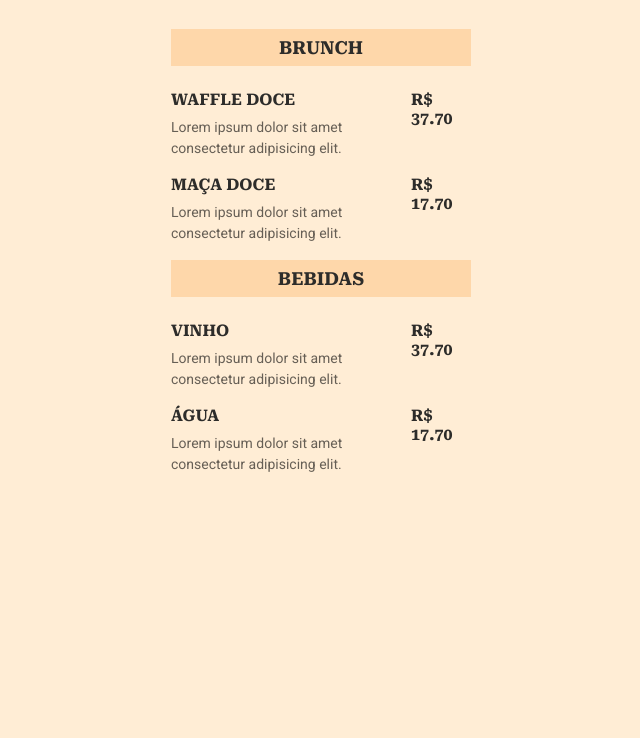
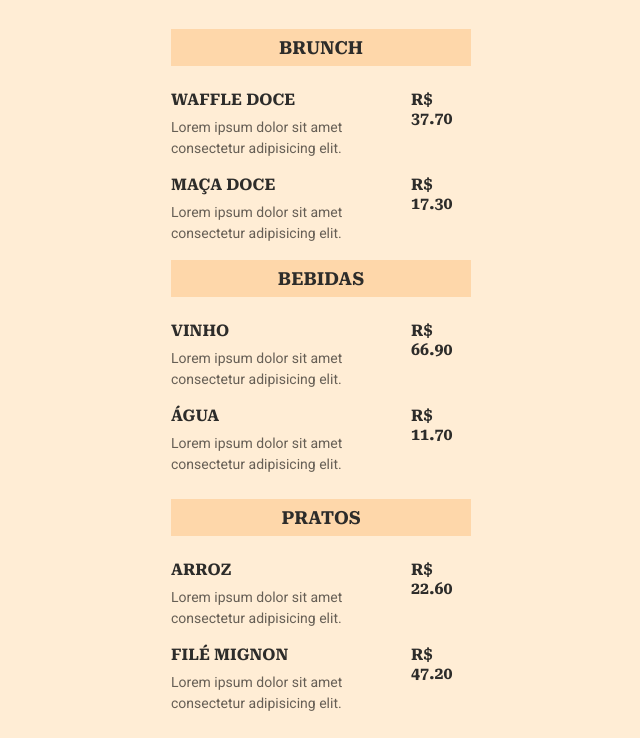
Before and after one commit to AndyCruvinel/cardapio-digital, a plain HTML site: page index.html in a window 1280 px wide. Shown: the part 88-826 px from the top of the page, without its empty margins (319-959 px from the left). Before the commit the page ends 800 px from the top, so only its background shows below. Drawn offline with Linux system fonts and the light colour scheme.

Commit message:
atualizado menu

```diff
--- a/index.html
+++ b/index.html
@@ -26,9 +26,7 @@
                 </p>
               </div>
 
-                    <strong class="price">
-                        R$ 37.70
-                    </strong>
+              <strong class="price"> R$ 37.70 </strong>
             </li>
             <li>
               <div class="details">
@@ -38,10 +36,7 @@
                 </p>
               </div>
 
-                    <strong class="price">
-                        R$ 17.70
-                    </strong>
-
+              <strong class="price"> R$ 17.30 </strong>
             </li>
           </ul>
 
@@ -55,10 +50,7 @@
                 </p>
               </div>
 
-                    <strong class="price">
-                        R$ 37.70
-                    </strong>
-
+              <strong class="price"> R$ 66.90 </strong>
             </li>
             <li>
               <div class="details">
@@ -68,14 +60,34 @@
                 </p>
               </div>
 
-                    <strong class="price">
-                        R$ 17.70
-                    </strong>
-
+              <strong class="price"> R$ 11.70 </strong>
             </li>
           </ul>
         </section>
+        <section>
+          <h2>PRATOS</h2>
+          <ul>
+            <li>
+              <div class="details">
+                <h3>Arroz</h3>
+                <p class="description">
+                  Lorem ipsum dolor sit amet consectetur adipisicing elit.
+                </p>
+              </div>
 
+              <strong class="price"> R$ 22.60 </strong>
+            </li>
+            <li>
+              <div class="details">
+                <h3>Filé Mignon</h3>
+                <p class="description">
+                  Lorem ipsum dolor sit amet consectetur adipisicing elit.
+                </p>
+              </div>
 
+              <strong class="price"> R$ 47.20 </strong>
+            </li>
+          </ul>
+        </section>
       </body>
 </html>
```
Lines whose indentation alone changed are shown as unchanged.
